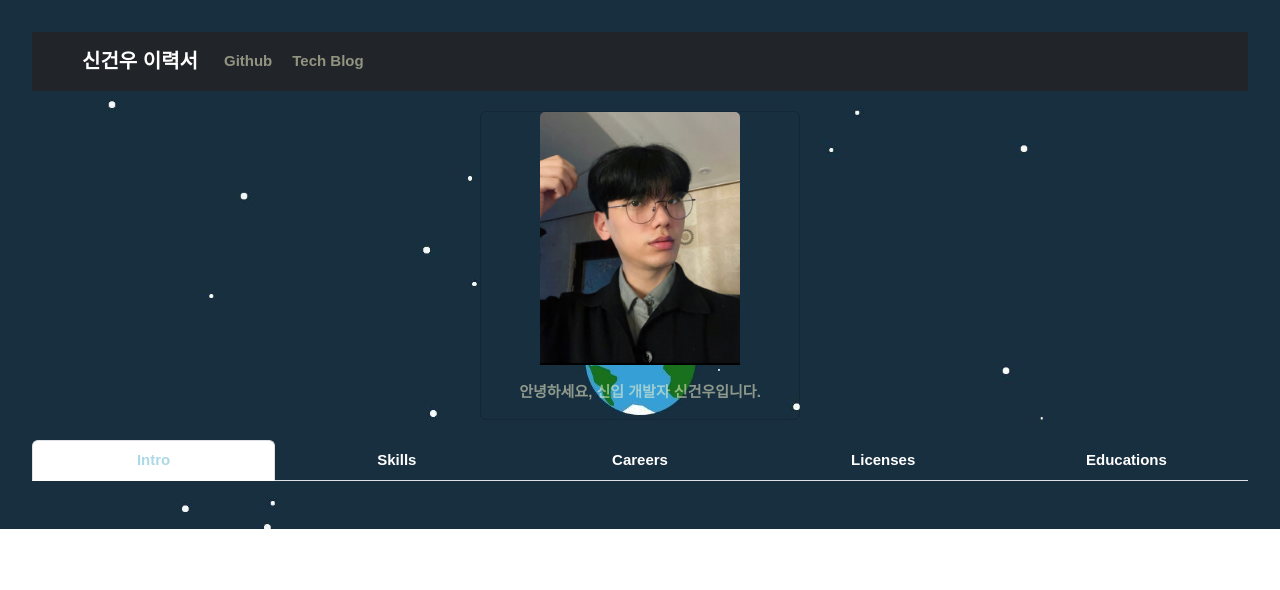
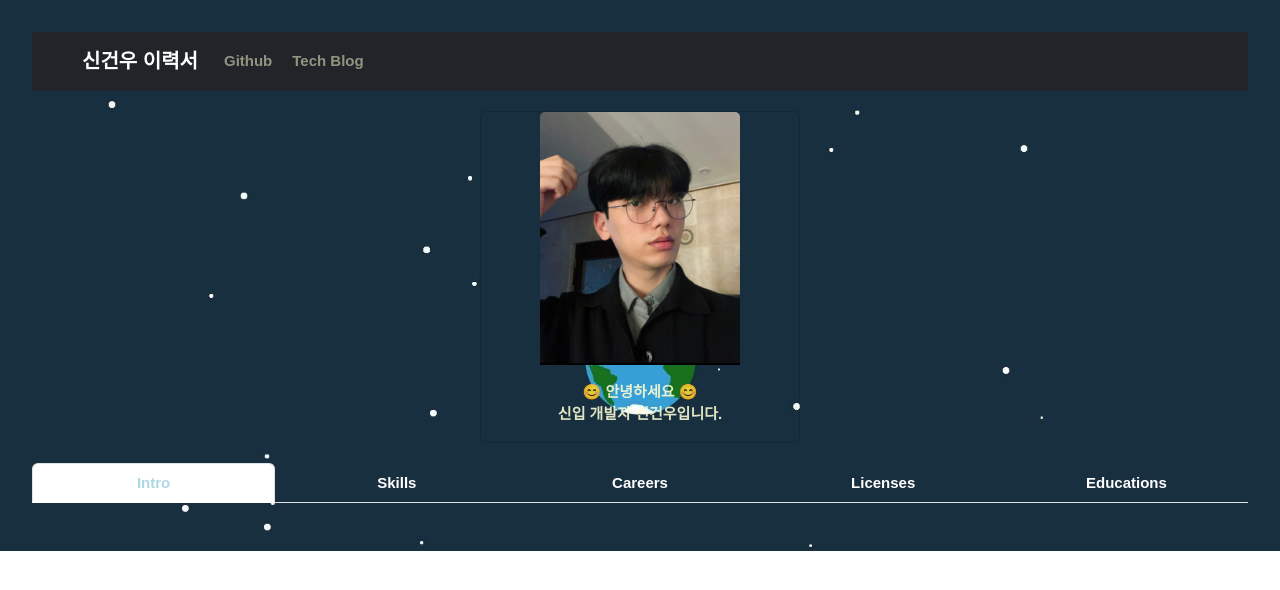
Before and after one commit to spacedustz/Resume, a React (Vite) app in the folder React/: page / in a window 1280 px wide. Shown: the top 590 px of the page. Built offline with nearby package versions, Linux system fonts and the light colour scheme.

Commit message:
Profile Card Style 변경

```diff
--- a/React/src/styles/card/ProfileCard.tsx
+++ b/React/src/styles/card/ProfileCard.tsx
@@ -14,7 +14,7 @@ const colorChange = keyframes`
     }
     100% {
         background-color: rgba(250, 250, 210, 0);
-        color: rgba(250, 250, 210, 0.5);
+        color: rgba(250, 250, 210, 0.9);
     }
 `;
 
@@ -65,7 +65,8 @@ const ProfileCard: React.FC = () => {
                 <Card.Img variant="top" src="../../public/assets/me2.png"/>
                 <Card.Body>
                     <Card.Text>
-                        <strong>안녕하세요, 신입 개발자 신건우입니다.</strong><br/>
+                        <strong>😊 안녕하세요 😊</strong><br/>
+                        <strong>신입 개발자 신건우입니다.</strong>
                     </Card.Text>
                 </Card.Body>
             </MainCard>
```
